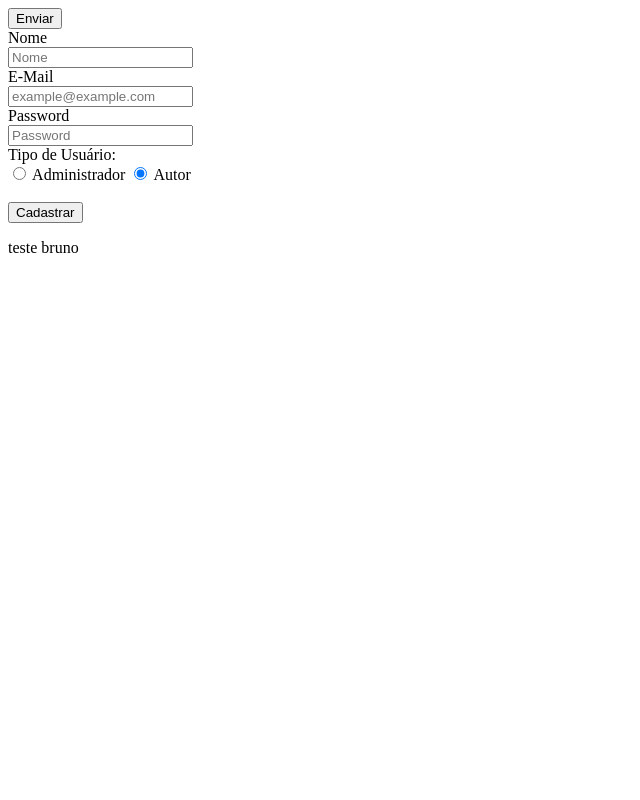
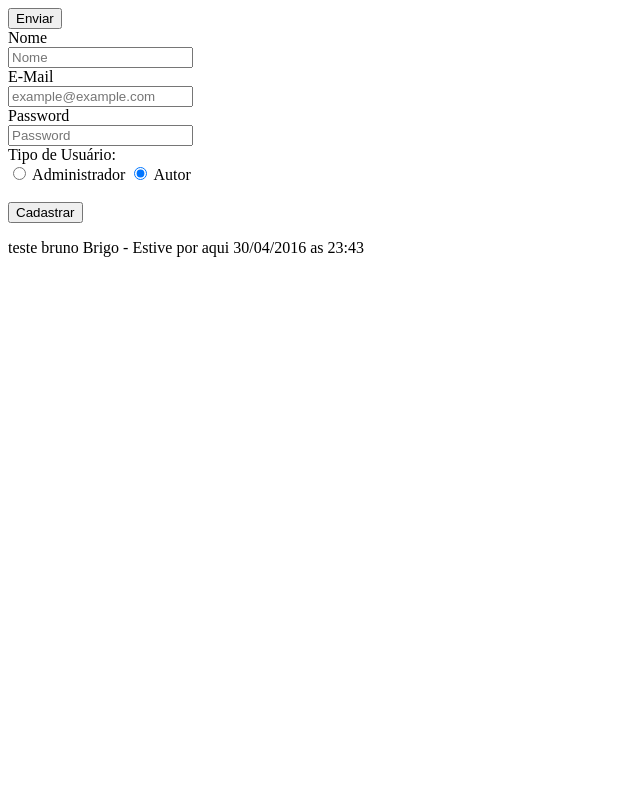
Before and after one commit to brunobms1987/TrabalhoFinalPHP, a PHP site: page /cadastrar.php in a window 1280 px wide. Shown: the whole page, without its empty margins (0-640 px from the left). Run offline with PHP 8.4, Linux system fonts and the light colour scheme.

Commit message:
Teste Brigo
Teste Brigo

```diff
--- a/cadastrar.php
+++ b/cadastrar.php
@@ -44,5 +44,6 @@
             </div>
         </form>
         teste bruno
+		Brigo - Estive por aqui 30/04/2016 as 23:43
     </body>
 </html>
```
